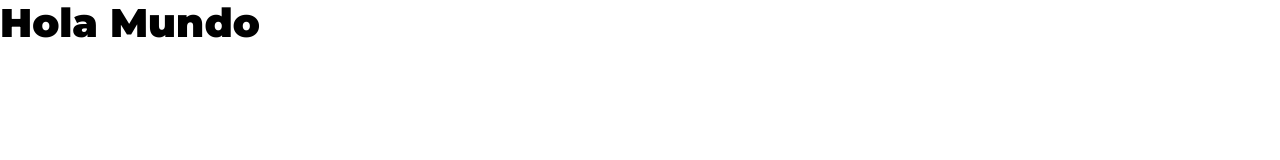
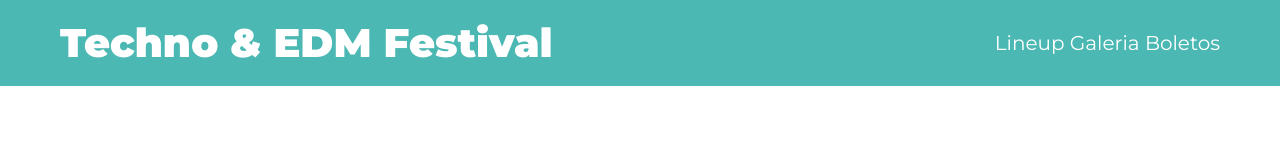
Before and after one commit to cesargmc/Festival, a website: page index.html in a window 1280 px wide. Drawn offline with Linux system fonts and the light colour scheme.

Commit message:
Agregando estilos a header y su division en carpeta

```diff
--- a/index.html
+++ b/index.html
@@ -10,6 +10,16 @@
     <link rel="stylesheet" href="build/css/app.css">
 </head>
 <body>
-    <h1>Hola Mundo</h1>
+    <header class="header">
+        <div class="contenedor contenido-header">
+            <h1>Techno & EDM Festival</h1>
+
+            <nav class="navegacion-principal">
+                <a href="#">Lineup</a>
+                <a href="#">Galeria</a>
+                <a href="#">Boletos</a>
+            </nav>
+        </div>
+    </header>
 </body>
 </html>
--- a/src/scss/app.scss
+++ b/src/scss/app.scss
@@ -1 +1,2 @@
 @forward 'base';
+@forward 'layout';
--- /dev/null
+++ b/src/scss/layout/_header.scss
@@ -0,0 +1,24 @@
+@use 'base/variables' as v;
+
+.header {
+    background-color: v.$verde;
+
+    .contenido-header {
+        padding: 2rem;
+        display: flex;
+        justify-content: space-between;
+        align-items: center;
+    }
+
+    h1 {
+        color: v.$blanco;
+        margin: 0;
+
+    }
+}
+
+.navegacion-principal {
+    a {
+        color: v.$blanco;
+    }
+}
--- /dev/null
+++ b/src/scss/layout/_index.scss
@@ -0,0 +1 @@
+@forward 'header';
```
Also changed, not shown: build/css/app.css.
